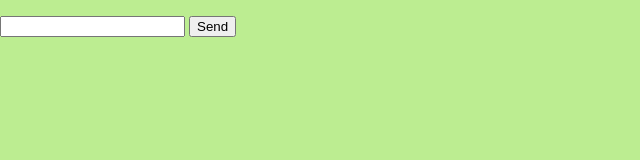
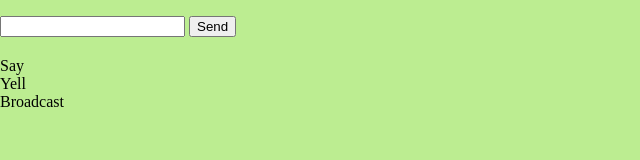
Before and after one commit to froostang/Dayock-Chat, a plain HTML site: page index.html in a window 1280 px wide. Shown: the whole page, without its empty margins (0-640 px from the left). Drawn offline with Linux system fonts and the light colour scheme.

Commit message:
more css

```diff
--- a/index.html
+++ b/index.html
@@ -23,6 +23,13 @@
   	display:inline-block;
   }
 
+  .msg_type_selector ul{
+  	display:inline-block;
+  	padding-left: 0;
+    margin: 20px 0;
+    border-radius: 4px;
+  }
+
 
   </style>
 
@@ -34,6 +41,13 @@
   	<div class="chat_interface">
 	  	<input type="text" name="user_input">
 	  	<button type="button">Send</button>
+  	</div>
+  	<div class="msg_type_selector">
+  		<ul>
+  			<li> Say </li>
+  			<li> Yell </li>
+  			<li> Broadcast </li>
+  		</ul>
   	</div>
   </div>
 
```
